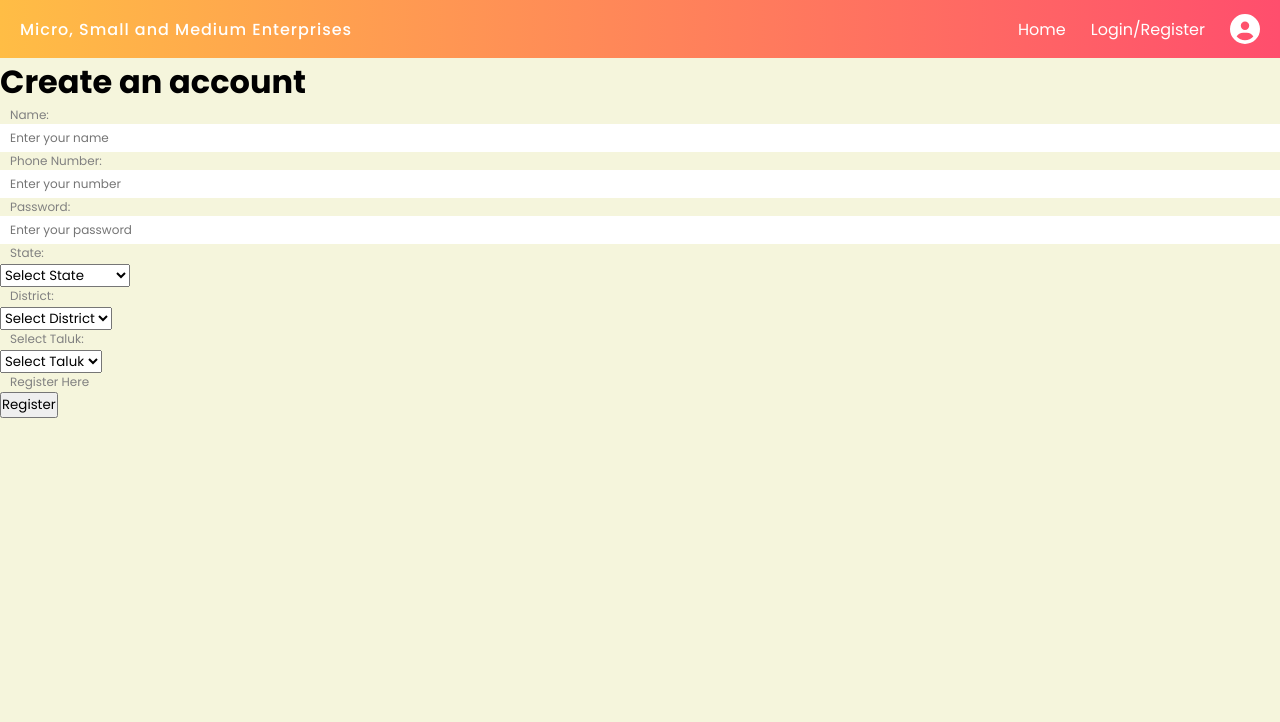
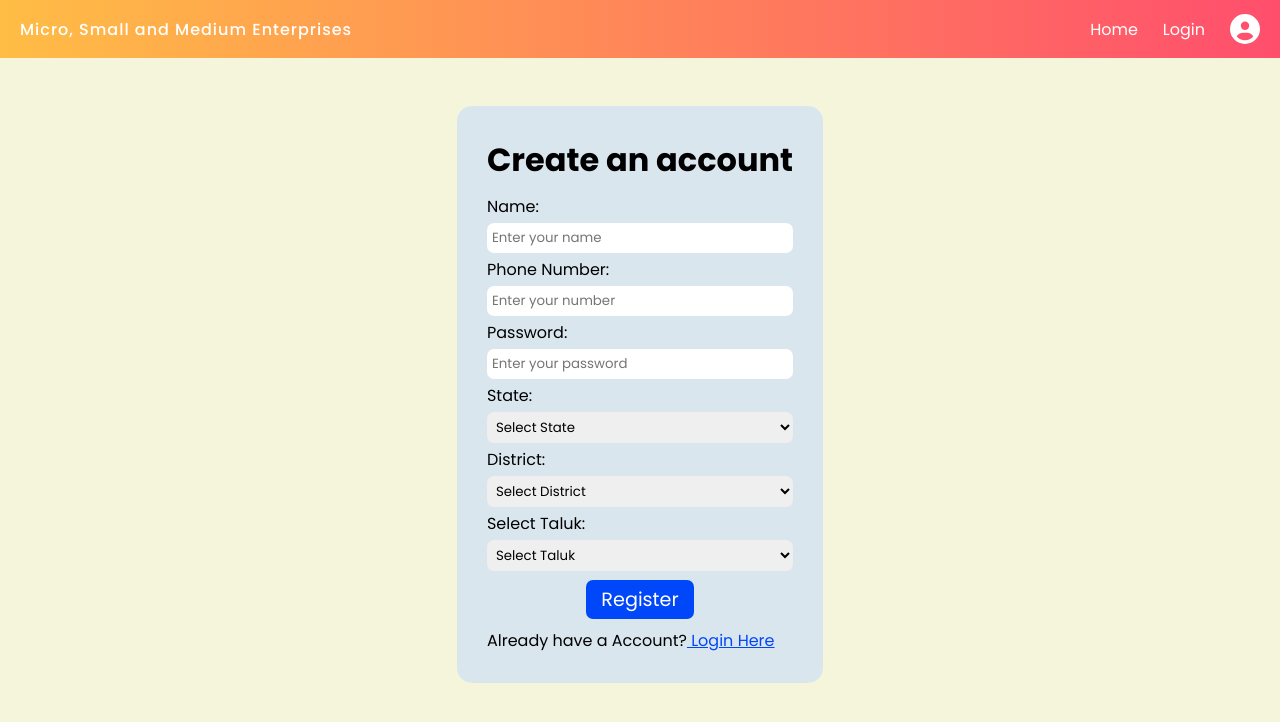
Before and after one commit to ZenithTechSolutions/Child-Nutrition-Tracker, a React (Vite) app: page /register in a window 1280 px wide. Shown: the top 722 px of the page. Built offline with nearby package versions, Linux system fonts and the light colour scheme.

Commit message:
Updated register.css

```diff
--- a/src/components/header.jsx
+++ b/src/components/header.jsx
@@ -11,7 +11,7 @@ const Header = ({ login, text }) => {
                 <p id="header-title">Micro, Small and Medium Enterprises</p>
                 <div className="header-profile">
                     <p><Link to="/">Home</Link></p>
-                    <p><Link to="/login">{login ? text : "Login/Register"} </Link></p>
+                    <p><Link to="/login">{login ? text : "Login"} </Link></p>
                     <FontAwesomeIcon icon={faCircleUser} style={{ color: "#fff", fontSize: "30px" }} />
                 </div>
             </header>
--- a/src/components/login.jsx
+++ b/src/components/login.jsx
@@ -30,7 +30,7 @@ const Login = ({setLogin,setText}) => {
           <div className="form-container">
             <div className="input-box">
               <FaPhone className="icon" />
-              <form>
+              <form className="loginForm" >
                 <label>Mobile Number</label>
                 <input type="tel" placeholder="+91 XXXXXXXXXX" value={input} onChange={(e)=>setInput(e.target.value)} />
               </form>
@@ -38,7 +38,7 @@ const Login = ({setLogin,setText}) => {
 
             <div className="input-box">
               <MdPassword className="icon" />
-              <form>
+              <form className="loginForm">
                 <label>
                   MPIN<span className="required">*</span>
                 </label>
--- a/src/components/register.jsx
+++ b/src/components/register.jsx
@@ -1,4 +1,6 @@
 import { useState } from "react"
+import { Link } from 'react-router-dom'
+import '../styles/register.css'
 
 const Register = () => {
     const [registerData, setRegisterData] = useState({
@@ -11,10 +13,10 @@ const Register = () => {
     })
 
     const handleChange = (e) => {
-        const { name, value } = e.target;
+        const { id, value } = e.target;
         setRegisterData((registerData) => ({
             ...registerData,
-            [name]: value
+            [id]: value
         }))
     }
 
@@ -73,18 +75,18 @@ const Register = () => {
     return (
         <div className="registerContainer">
             <h1>Create an account</h1>
-            <form autoComplete="on" onSubmit={handleSubmit}>
+            <form onSubmit={handleSubmit}>
                 <label htmlFor="name">Name:</label>
-                <input type="text" name="name" placeholder="Enter your name" value={registerData.name} onChange={handleChange} required />
+                <input type="text" id="name" placeholder="Enter your name" value={registerData.name} onChange={handleChange} required />
 
                 <label htmlFor="number">Phone Number:</label>
-                <input type="number" name="number" placeholder="Enter your number" value={registerData.number} onChange={handleChange} required />
+                <input type="tel" id="number" placeholder="Enter your number" value={registerData.number} onChange={handleChange} pattern="[0-9]{10}" title="Phone number must be exactly 10 digits" required />
 
                 <label htmlFor="password">Password:</label>
-                <input type="password" name="password" placeholder="Enter your password" value={registerData.password} onChange={handleChange} required />
+                <input type="password" id="password" placeholder="Enter your password" value={registerData.password} onChange={handleChange} required />
 
                 <label htmlFor="state">State:</label>
-                <select name="state" value={registerData.state} onChange={(e) => handleStateSelect(e.target.value)} required>
+                <select id="state" value={registerData.state} onChange={(e) => handleStateSelect(e.target.value)} required>
                     <option >Select State</option>
                     {Object.keys(districtData).map((st) => (
                         <option key={st} value={st}>{st}</option>
@@ -92,7 +94,7 @@ const Register = () => {
                 </select>
 
                 <label htmlFor="district">District:</label>
-                <select name="district" value={registerData.district} onChange={(e) => handleDistrictSelect(e.target.value)} required>
+                <select id="district" value={registerData.district} onChange={(e) => handleDistrictSelect(e.target.value)} required>
                     <option >Select District</option>
                     {registerData.state && districtData[registerData.state]?.map((dis) => (
                         <option key={dis} value={dis}>{dis}</option>
@@ -100,15 +102,16 @@ const Register = () => {
                 </select>
 
                 <label htmlFor="taluk">Select Taluk:</label>
-                <select name="taluk" value={registerData.taluk} onChange={handleChange} required>
+                <select id="taluk" value={registerData.taluk} onChange={handleChange} required>
                     <option>Select Taluk</option>
                     {registerData.district && talukData[registerData.district]?.map((tal) => (
                         <option key={tal} value={tal}>{tal}</option>
                     ))}
                 </select>
 
-                <label htmlFor="button">Register Here</label>
                 <button type="submit">Register</button>
+
+                <p>Already have a Account?<Link to='/login'> Login Here</Link></p>
             </form>
         </div>
     )
--- a/src/styles/login.css
+++ b/src/styles/login.css
@@ -117,7 +117,7 @@
   margin-left: 10px;
 }
 
-form label {
+.loginForm form label {
   font-size: 12px;
   color: gray;
   display: block;
@@ -125,7 +125,7 @@ form label {
   padding-left: 10px;
 }
 
-form input {
+.loginForm input {
   border: none;
   outline: none;
   font-size: 12px;
--- /dev/null
+++ b/src/styles/register.css
@@ -0,0 +1,43 @@
+.registerContainer {
+    display: flex;
+    flex-direction: column;
+    margin: 6vh auto;
+    width: fit-content;
+    background-color: #c9dcfc94;
+    padding: 30px;
+    border-radius: 15px;
+    gap: 10px;
+}
+
+.registerContainer form input,
+select,
+button {
+    border: none;
+    padding: 5px;
+    border-radius: 7px;
+}
+
+.registerContainer form {
+    display: flex;
+    flex-direction: column;
+    gap: 4px;
+}
+
+.registerContainer form button {
+    background-color: #0047f9;
+    margin: 5px auto;
+    padding: 5px 15px;
+    font-size: 1.2rem;
+    color: white;
+    cursor: pointer;
+    transition: transform 0.2s ease;
+}
+
+.registerContainer form button:hover {
+    background-color: #07329c;
+    transform: scale(1.1);
+}
+
+.registerContainer form a {
+    color: #0047f9;
+}
```
